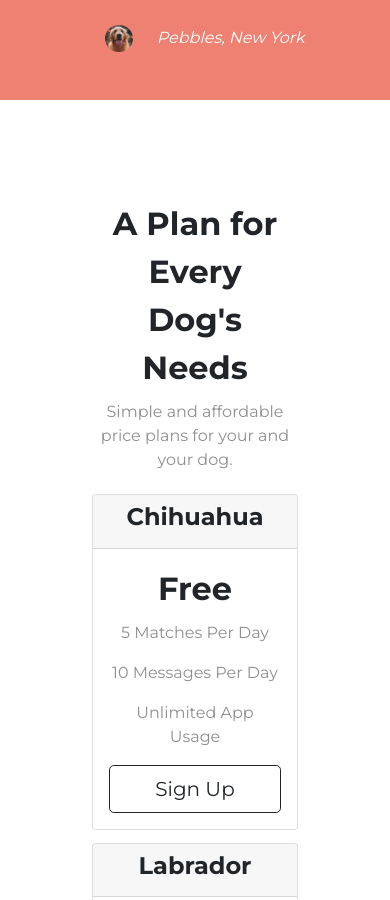
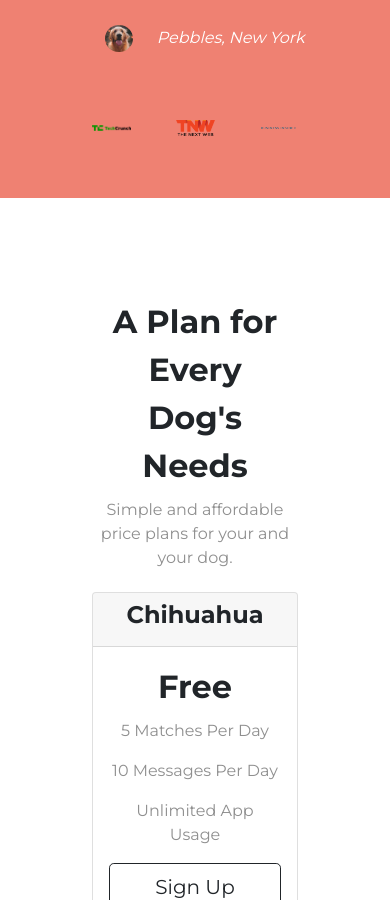
Before and after one commit to AnkurGhosh541/tindog, a plain HTML site: page index.html in a window 390 px wide. Shown: the part 1880-2780 px from the top of the page. Drawn offline with nearby package versions, Linux system fonts and the light colour scheme.

Commit message:
Update layout
Update layout for mobile devices (mobile/ tablet)

```diff
--- a/index.html
+++ b/index.html
@@ -186,7 +186,7 @@
 
     <!-- Press -->
 
-<!--     <section id="press">
+    <section id="press">
       <img class="press-img" src="images/techcrunch.png" alt="tc-logo" />
       <img class="press-img" src="images/tnw.png" alt="tnw-logo" />
       <img
@@ -194,9 +194,8 @@
         src="images/bizinsider.png"
         alt="biz-insider-logo"
       />
-      <img class="press-img" src="images/mashable.png" alt="mashable-logo" />
     </section>
- -->
+
     <!-- Pricing -->
 
     <section id="pricing">
```
